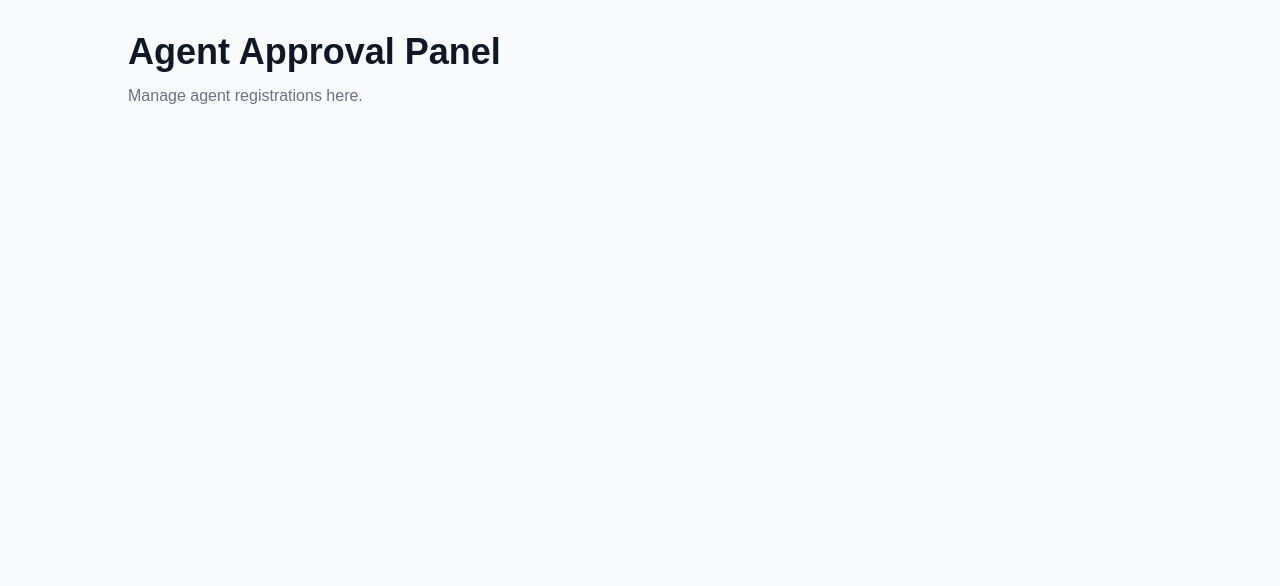
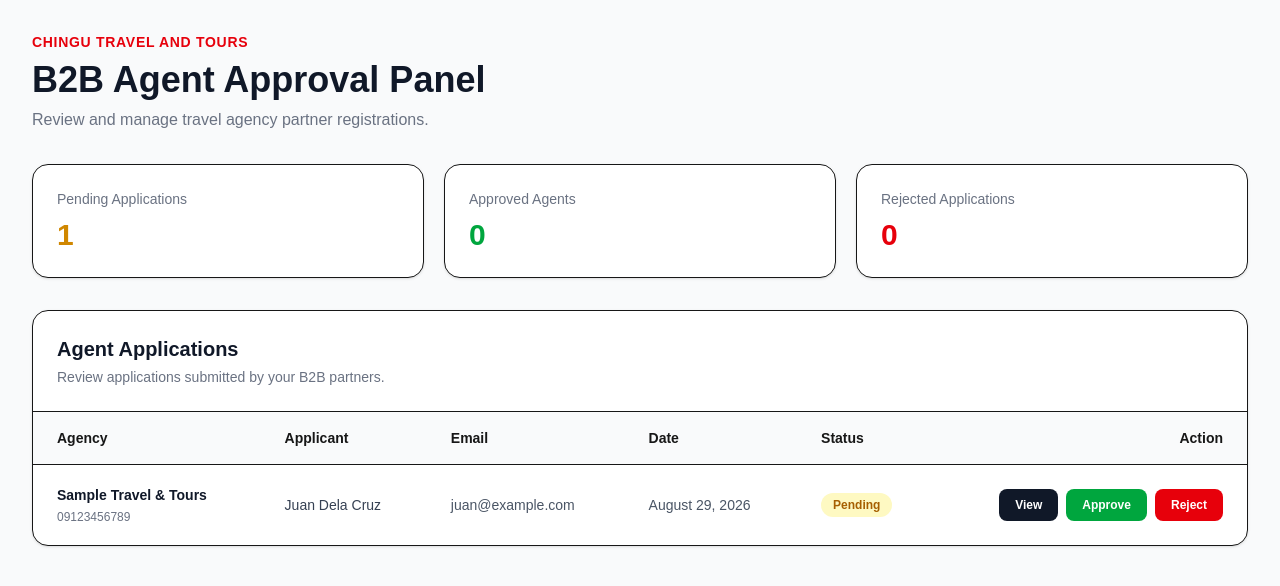
Before and after one commit to chingutravelandtours/chingu-website, a Next.js app: page /admin in a window 1280 px wide. Shown: the top 586 px of the page. Built offline with nearby package versions, Linux system fonts and the light colour scheme.

Commit message:
Update page.tsx

```diff
--- a/app/admin/page.tsx
+++ b/app/admin/page.tsx
@@ -1,19 +1,258 @@
+"use client";
+
+import { useState } from "react";
+
+type Agent = {
+  id: number;
+  agencyName: string;
+  applicantName: string;
+  email: string;
+  mobile: string;
+  status: "Pending" | "Approved" | "Rejected";
+  date: string;
+};
+
+const demoAgents: Agent[] = [
+  {
+    id: 1,
+    agencyName: "Sample Travel & Tours",
+    applicantName: "Juan Dela Cruz",
+    email: "juan@example.com",
+    mobile: "09123456789",
+    status: "Pending",
+    date: "August 29, 2026",
+  },
+];
+
 export default function AdminAgentPage() {
+  const [agents, setAgents] = useState(demoAgents);
+
+  const approveAgent = (id: number) => {
+    setAgents((current) =>
+      current.map((agent) =>
+        agent.id === id
+          ? { ...agent, status: "Approved" }
+          : agent
+      )
+    );
+  };
+
+  const rejectAgent = (id: number) => {
+    setAgents((current) =>
+      current.map((agent) =>
+        agent.id === id
+          ? { ...agent, status: "Rejected" }
+          : agent
+      )
+    );
+  };
+
   return (
-    <main className="min-h-screen bg-gray-50 p-8">
+    <main className="min-h-screen bg-gray-50 p-6 md:p-8">
+      <div className="max-w-7xl mx-auto">
 
-      <div className="max-w-5xl mx-auto">
+        {/* HEADER */}
+        <div className="mb-8">
+          <p className="text-sm font-semibold text-red-600 uppercase tracking-wider">
+            Chingu Travel and Tours
+          </p>
 
-        <h1 className="text-4xl font-bold text-gray-900">
-          Agent Approval Panel
-        </h1>
+          <h1 className="mt-2 text-3xl md:text-4xl font-bold text-gray-900">
+            B2B Agent Approval Panel
+          </h1>
 
-        <p className="mt-3 text-gray-500">
-          Manage agent registrations here.
-        </p>
+          <p className="mt-2 text-gray-500">
+            Review and manage travel agency partner registrations.
+          </p>
+        </div>
+
+        {/* STATS */}
+        <div className="grid grid-cols-1 md:grid-cols-3 gap-5 mb-8">
+
+          <div className="bg-white rounded-2xl border p-6 shadow-sm">
+            <p className="text-sm text-gray-500">
+              Pending Applications
+            </p>
+
+            <p className="mt-2 text-3xl font-bold text-yellow-600">
+              {
+                agents.filter(
+                  (agent) => agent.status === "Pending"
+                ).length
+              }
+            </p>
+          </div>
+
+          <div className="bg-white rounded-2xl border p-6 shadow-sm">
+            <p className="text-sm text-gray-500">
+              Approved Agents
+            </p>
+
+            <p className="mt-2 text-3xl font-bold text-green-600">
+              {
+                agents.filter(
+                  (agent) => agent.status === "Approved"
+                ).length
+              }
+            </p>
+          </div>
+
+          <div className="bg-white rounded-2xl border p-6 shadow-sm">
+            <p className="text-sm text-gray-500">
+              Rejected Applications
+            </p>
+
+            <p className="mt-2 text-3xl font-bold text-red-600">
+              {
+                agents.filter(
+                  (agent) => agent.status === "Rejected"
+                ).length
+              }
+            </p>
+          </div>
+
+        </div>
+
+        {/* APPLICATIONS */}
+        <div className="bg-white rounded-2xl border shadow-sm overflow-hidden">
+
+          <div className="p-6 border-b">
+            <h2 className="text-xl font-bold text-gray-900">
+              Agent Applications
+            </h2>
+
+            <p className="text-sm text-gray-500 mt-1">
+              Review applications submitted by your B2B partners.
+            </p>
+          </div>
+
+          {/* DESKTOP TABLE */}
+          <div className="overflow-x-auto">
+            <table className="w-full text-sm">
+
+              <thead className="bg-gray-50 border-b">
+                <tr>
+                  <th className="text-left px-6 py-4 font-semibold">
+                    Agency
+                  </th>
+
+                  <th className="text-left px-6 py-4 font-semibold">
+                    Applicant
+                  </th>
+
+                  <th className="text-left px-6 py-4 font-semibold">
+                    Email
+                  </th>
+
+                  <th className="text-left px-6 py-4 font-semibold">
+                    Date
+                  </th>
+
+                  <th className="text-left px-6 py-4 font-semibold">
+                    Status
+                  </th>
+
+                  <th className="text-right px-6 py-4 font-semibold">
+                    Action
+                  </th>
+                </tr>
+              </thead>
+
+              <tbody className="divide-y">
+
+                {agents.map((agent) => (
+
+                  <tr
+                    key={agent.id}
+                    className="hover:bg-gray-50"
+                  >
+
+                    <td className="px-6 py-5">
+                      <p className="font-semibold text-gray-900">
+                        {agent.agencyName}
+                      </p>
+
+                      <p className="text-xs text-gray-500 mt-1">
+                        {agent.mobile}
+                      </p>
+                    </td>
+
+                    <td className="px-6 py-5 text-gray-700">
+                      {agent.applicantName}
+                    </td>
+
+                    <td className="px-6 py-5 text-gray-600">
+                      {agent.email}
+                    </td>
+
+                    <td className="px-6 py-5 text-gray-600">
+                      {agent.date}
+                    </td>
+
+                    <td className="px-6 py-5">
+
+                      <span
+                        className={`inline-flex px-3 py-1 rounded-full text-xs font-semibold ${
+                          agent.status === "Pending"
+                            ? "bg-yellow-100 text-yellow-700"
+                            : agent.status === "Approved"
+                            ? "bg-green-100 text-green-700"
+                            : "bg-red-100 text-red-700"
+                        }`}
+                      >
+                        {agent.status}
+                      </span>
+
+                    </td>
+
+                    <td className="px-6 py-5">
+
+                      <div className="flex justify-end gap-2">
+
+                        <button
+                          className="px-4 py-2 rounded-lg bg-gray-900 text-white text-xs font-semibold hover:bg-gray-800"
+                        >
+                          View
+                        </button>
+
+                        {agent.status === "Pending" && (
+                          <>
+                            <button
+                              onClick={() =>
+                                approveAgent(agent.id)
+                              }
+                              className="px-4 py-2 rounded-lg bg-green-600 text-white text-xs font-semibold hover:bg-green-700"
+                            >
+                              Approve
+                            </button>
+
+                            <button
+                              onClick={() =>
+                                rejectAgent(agent.id)
+                              }
+                              className="px-4 py-2 rounded-lg bg-red-600 text-white text-xs font-semibold hover:bg-red-700"
+                            >
+                              Reject
+                            </button>
+                          </>
+                        )}
+
+                      </div>
+
+                    </td>
+
+                  </tr>
+
+                ))}
+
+              </tbody>
+
+            </table>
+          </div>
+
+        </div>
 
       </div>
-
     </main>
   );
 }
```
